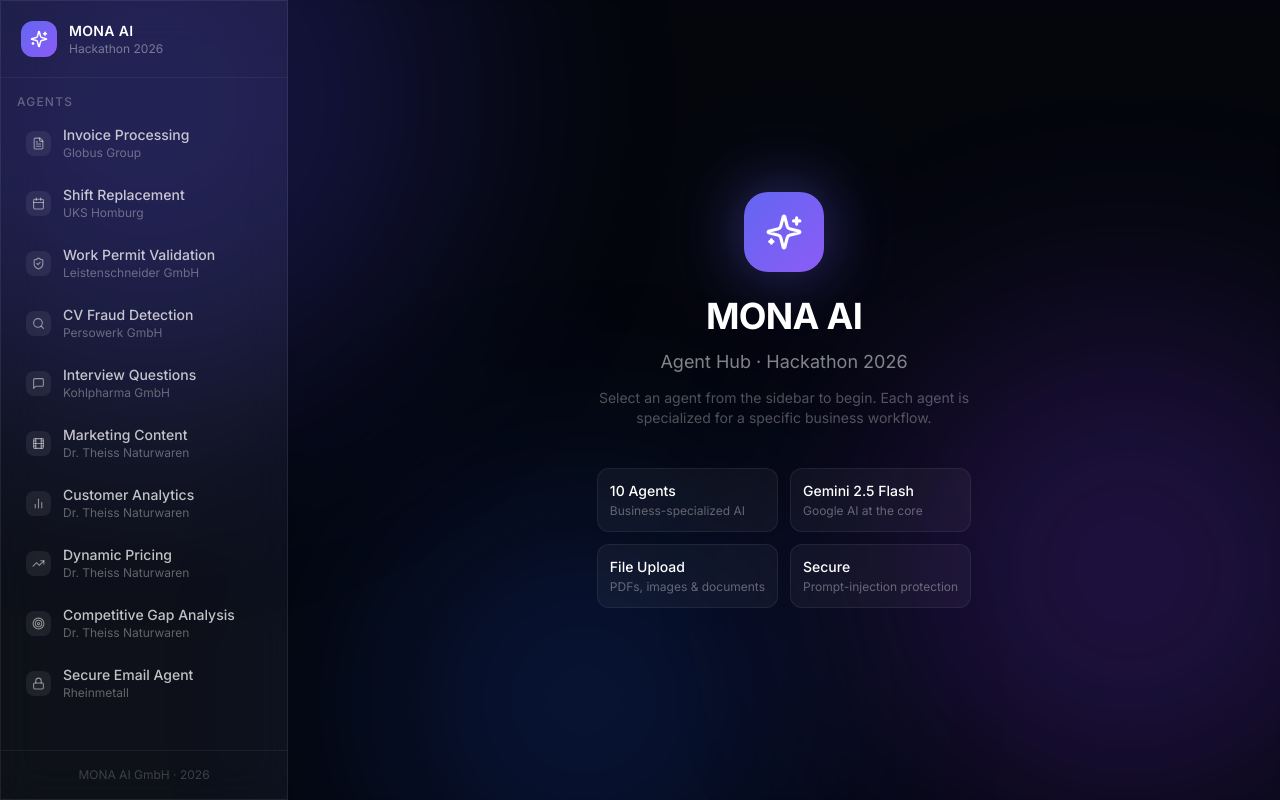
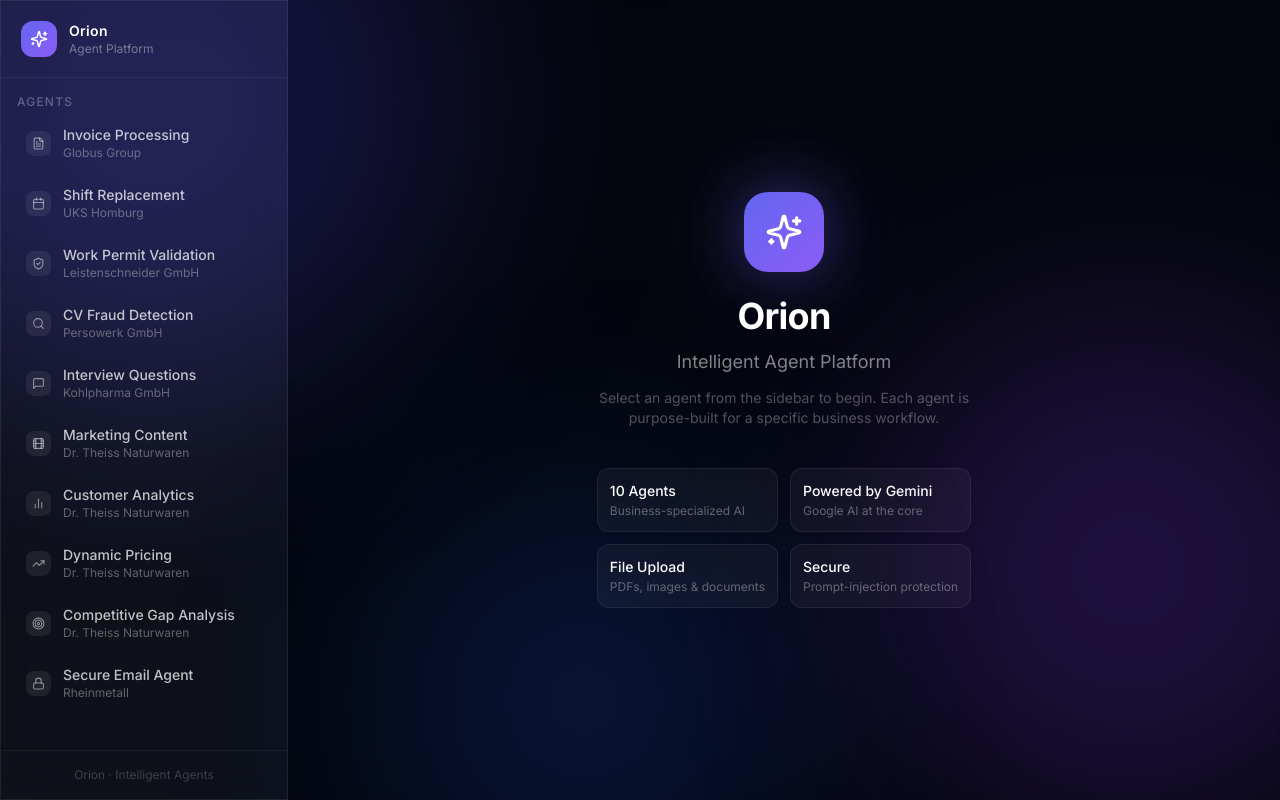
Before and after one commit to vantablack2443/MonaAI-Hackathon, a Next.js app: page / in a window 1280 px wide. Built offline with nearby package versions, Linux system fonts and the light colour scheme.

Commit message:
rebrand: rename platform to Orion

```diff
--- a/app/layout.tsx
+++ b/app/layout.tsx
@@ -5,8 +5,8 @@ import './globals.css'
 const inter = Inter({ subsets: ['latin'] })
 
 export const metadata: Metadata = {
-  title: 'MONA AI — Agent Hub',
-  description: 'MONA AI Hackathon 2026 — Multi-agent platform',
+  title: 'Orion — Intelligent Agent Platform',
+  description: 'Orion — AI agents for business automation',
 }
 
 export default function RootLayout({ children }: { children: React.ReactNode }) {
--- a/app/page.tsx
+++ b/app/page.tsx
@@ -22,15 +22,15 @@ export default function Home() {
             >
               <Sparkles size={38} className="text-white" />
             </div>
-            <h1 className="text-4xl font-bold text-white mb-3" style={{ letterSpacing: '-0.02em' }}>MONA AI</h1>
-            <p className="text-lg mb-1" style={{ color: 'rgba(255,255,255,0.5)' }}>Agent Hub · Hackathon 2026</p>
+            <h1 className="text-4xl font-bold text-white mb-3" style={{ letterSpacing: '-0.02em' }}>Orion</h1>
+            <p className="text-lg mb-1" style={{ color: 'rgba(255,255,255,0.5)' }}>Intelligent Agent Platform</p>
             <p className="text-sm max-w-sm mt-2" style={{ color: 'rgba(255,255,255,0.3)' }}>
-              Select an agent from the sidebar to begin. Each agent is specialized for a specific business workflow.
+              Select an agent from the sidebar to begin. Each agent is purpose-built for a specific business workflow.
             </p>
             <div className="mt-10 grid grid-cols-2 gap-3 max-w-sm text-left">
               {[
                 { label: '10 Agents', desc: 'Business-specialized AI' },
-                { label: 'Gemini 2.5 Flash', desc: 'Google AI at the core' },
+                { label: 'Powered by Gemini', desc: 'Google AI at the core' },
                 { label: 'File Upload', desc: 'PDFs, images & documents' },
                 { label: 'Secure', desc: 'Prompt-injection protection' },
               ].map((item) => (
--- a/components/Sidebar.tsx
+++ b/components/Sidebar.tsx
@@ -23,8 +23,8 @@ export default function Sidebar({ selectedAgent, onSelectAgent }: SidebarProps)
             <Sparkles size={18} className="text-white" />
           </div>
           <div>
-            <h1 className="text-white font-semibold text-sm tracking-wide">MONA AI</h1>
-            <p className="text-xs" style={{ color: 'rgba(255,255,255,0.4)' }}>Hackathon 2026</p>
+            <h1 className="text-white font-semibold text-sm tracking-wide">Orion</h1>
+            <p className="text-xs" style={{ color: 'rgba(255,255,255,0.4)' }}>Agent Platform</p>
           </div>
         </div>
       </div>
@@ -64,7 +64,7 @@ export default function Sidebar({ selectedAgent, onSelectAgent }: SidebarProps)
       </div>
 
       <div className="p-4" style={{ borderTop: '1px solid rgba(255,255,255,0.06)' }}>
-        <p className="text-xs text-center" style={{ color: 'rgba(255,255,255,0.2)' }}>MONA AI GmbH · 2026</p>
+        <p className="text-xs text-center" style={{ color: 'rgba(255,255,255,0.2)' }}>Orion · Intelligent Agents</p>
       </div>
     </div>
   );
```
